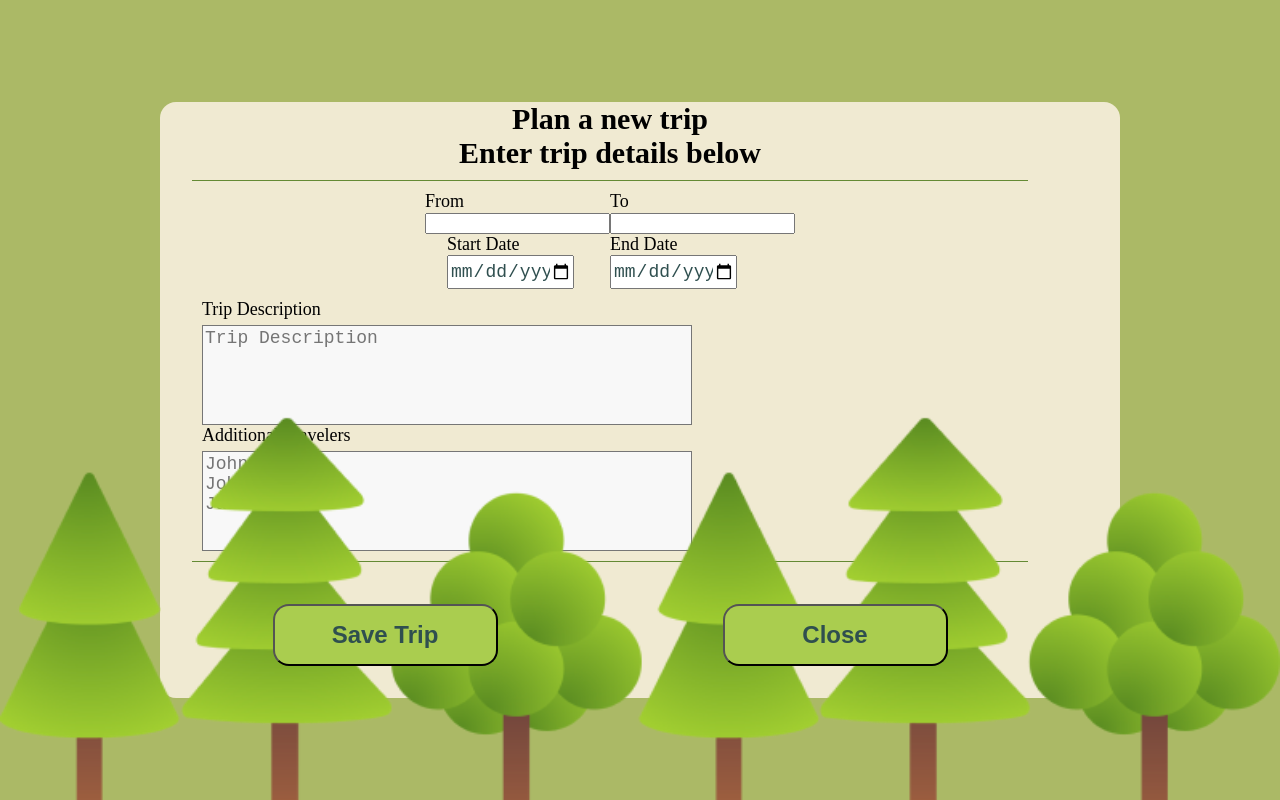
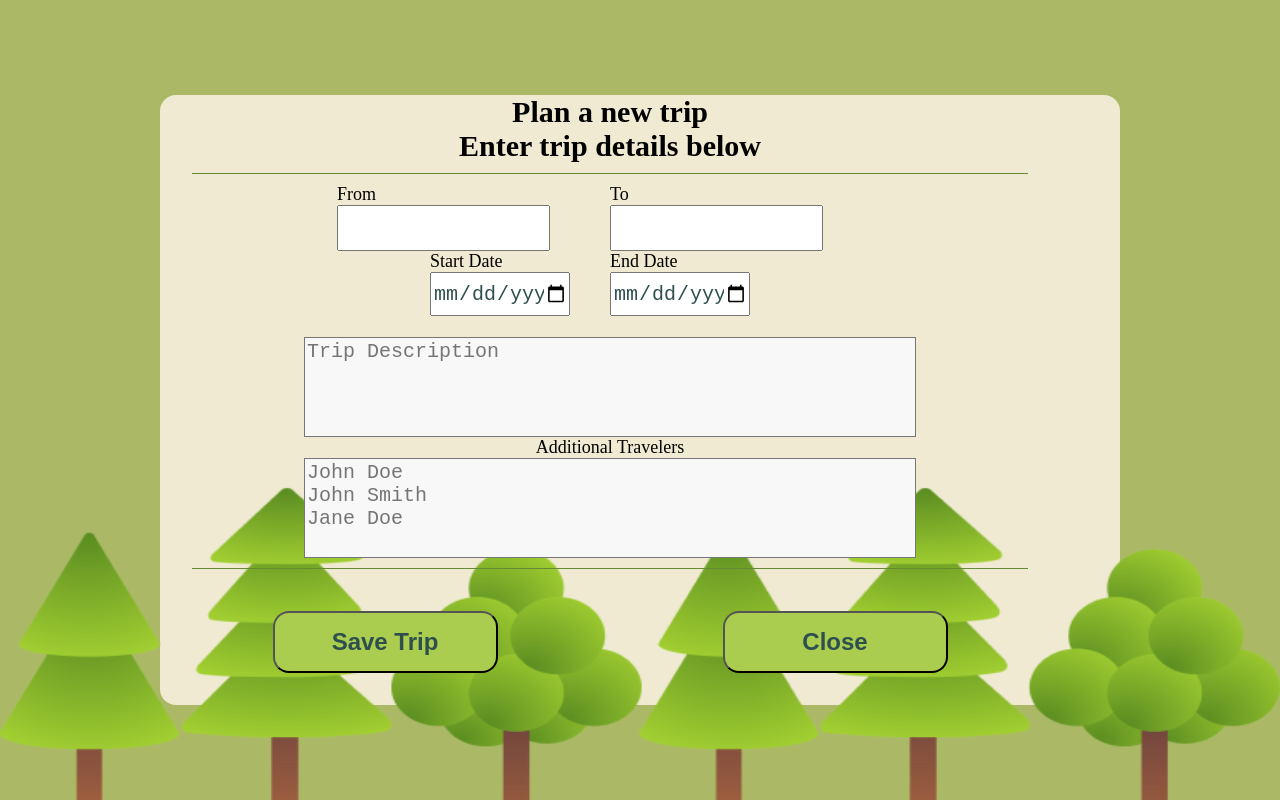
Before and after one commit to HRCeladon/HRGreen, a React app: page / in a window 1280 px wide. Both pictures are taken after a click on the button "Plan New Trip". Built offline with nearby package versions, Linux system fonts and the light colour scheme; the HTML template or start-up script is replaced by a standard one.

Commit message:
Fix bug where autocomplete list will show up for second input too

```diff
--- a/client/src/components/Modals/AutoCompleteInput.jsx
+++ b/client/src/components/Modals/AutoCompleteInput.jsx
@@ -1,50 +1,89 @@
 import React, { useState } from 'react';
 import { fetchPlace } from './formValidation.js';
 
-const AutoCompleteInput = ({ label }) => {
-  const [city, setCity] = useState("");
-  const [autocompleteCities, setAutocompleteCities] = useState([]);
-  const [autocompleteErr, setAutocompleteErr] = useState("");
+const AutoCompleteInput = ({ passFrom, passTo }) => {
+  const [from, setFrom] = useState('');
+  const [autocompleteFrom, setAutocompleteFrom] = useState([]);
+  const [autocompleteFromErr, setAutocompleteFromErr] = useState("");
 
-  const handleCityChange = async (e) => {
-    setCity(e.target.value);
-    if (!city) return;
+  const [to, setTo] = useState('')
+  const [autocompleteTo, setAutocompleteTo] = useState([]);
+  const [autocompleteToErr, setAutocompleteToErr] = useState("");
 
-    const res = await fetchPlace(city);
-    !autocompleteCities.includes(e.target.value) &&
+  const handleFromCityChange = async (e) => {
+    setFrom(e.target.value)
+    passFrom(e.target.value)
+    if (!from) return;
+
+    const res = await fetchPlace(from);
+    !autocompleteFrom.includes(e.target.value) &&
       res.features &&
-      setAutocompleteCities(res.features.map((place) => place.place_name));
-    res.error ? setAutocompleteErr(res.error) : setAutocompleteErr("");
+      setAutocompleteFrom(res.features.map((place) => place.place_name));
+    res.error ? setAutocompleteFromErr(res.error) : setAutocompleteFromErr("");
+  };
+
+  const handleToCityChange = async (e) => {
+    setTo(e.target.value)
+    passTo(e.target.value)
+    if (!to) return;
+
+    const res = await fetchPlace(to);
+    !autocompleteTo.includes(e.target.value) &&
+      res.features &&
+      setAutocompleteTo(res.features.map((place) => place.place_name));
+    res.error ? setAutocompleteToErr(res.error) : setAutocompleteToErr("");
   };
 
   return (
-    <form>
     <div className="placesAutocomplete">
-        <div className="placesAutocomplete__inputWrap">
-          <label htmlFor="city" className="label">
-            {label}
-          </label><br/>
-          {autocompleteErr && (
-            <div className="error">{autocompleteErr}</div>)}
+
+      <div className="from-autocomplete">
+        <label htmlFor="from" className="from-label">From</label><br />
+        {autocompleteFromErr && (
+          <div className="error">{autocompleteFromErr}</div>)}
         <input
-            list="places"
+          list="from-places"
           type="text"
-            id="city"
+          id="from"
           name="city"
-            onChange={handleCityChange}
-            value={city}
+          onChange={handleFromCityChange}
+          value={from}
           required
-            pattern={autocompleteCities.join("|")}
+          pattern={autocompleteFrom.join("|")}
           autoComplete="off"
         />
-          <datalist id="places">
-            {autocompleteCities.map((city, i) => (
+        {/* Auto-complete list */}
+        <datalist id="from-places">
+          {autocompleteFrom.map((city, i) => (
+            <option key={i}>{city}</option>
+          ))}
+        </datalist>
+      </div>
+
+      {/* To input field */}
+      <div className="to-autocomplete">
+        <label htmlFor="to" className="to-label">To</label><br />
+        {autocompleteToErr && (
+          <div className="error">{autocompleteToErr}</div>)}
+        <input
+          list="to-places"
+          type="text"
+          id="to"
+          name="city"
+          onChange={handleToCityChange}
+          value={to}
+          required
+          pattern={autocompleteTo.join("|")}
+          autoComplete="off"
+        />
+        {/* Auto-complete list */}
+        <datalist id="to-places">
+          {autocompleteTo.map((city, i) => (
             <option key={i}>{city}</option>
           ))}
         </datalist>
       </div>
     </div>
-    </form>
   );
 };
 
--- a/client/src/components/Modals/Planner.jsx
+++ b/client/src/components/Modals/Planner.jsx
@@ -4,28 +4,23 @@ import { checkTripPlannerForm, formatTravelers } from './formValidation.js'
 import trees from './trees.png'
 
 const Planner = ({showPlanner, onClose}) => {
-  const [from, setFrom] = useState('')
-  const [to, setTo] = useState('')
+  const [from, passFrom] = useState('')
+  const [to, passTo] = useState('')
   const [startDate, setStartDate] = useState('')
   const [endDate, setEndDate] = useState('')
   const [description, setDescription] = useState('')
   const [travelers, setTravelers] = useState('')
   const clearFields = () => {
-    setFrom('')
-    setTo('')
+    passFrom('')
+    passTo('')
     setStartDate('')
     setEndDate('')
     setDescription('')
     setTravelers('')
   }
 
-  const setBackground = () => {
-    let background = document.getElementsByClassName('modal-footer')
-    background.style.setBackground
-  }
-
   const onPlannerSubmit = () => {
-    let isValid = checkTripPlannerForm('from', 'to', startDate, endDate)
+    let isValid = checkTripPlannerForm(from, to, startDate, endDate)
     if (isValid) {
       const tripInfo = {
         from: from,
@@ -43,13 +38,6 @@ const Planner = ({showPlanner, onClose}) => {
     }
   }
 
-  const backgroundTrees = {
-    backgroundImage: `url(${trees})`,
-    backgroundPosition: 'center',
-    backgroundSize: 'cover',
-    backgroundRepeat: 'no-repeat'
-  }
-
   return (showPlanner && (
     <div className='modal' onClick={onClose}>
       <div className='modal-content' onClick={(e) => e.stopPropagation()}>
@@ -60,34 +48,27 @@ const Planner = ({showPlanner, onClose}) => {
           <div className='error'></div>
         </div>
         {/* Modal Body */}
-        <div className='modal-body' >
-          <div className='from-to'>
-              <AutoCompleteInput label={'From'} />
-              <AutoCompleteInput label={'To'} />
-          </div>
+        <div className='modal-body'>
+          <AutoCompleteInput passFrom={passFrom} passTo={passTo} />
 
           <div className='start-end'>
-            <div className='modal-segment'>
-              <label htmlFor='start-date'>Start Date</label><br/>
-              <input type='date' id='start-date' placeholder='Start' onChange={(e)=>setStartDate(e.target.value)} value={startDate} /><br/>
+            <div className='start-container'>
+              <label htmlFor='start-date'>Start Date</label>
+              <input type='date' id='start-date' onChange={(e)=>setStartDate(e.target.value)} value={startDate} /><br/>
             </div>
-            <div className='modal-segment'>
-              <label htmlFor='end-date'>End Date</label><br/>
-              <input type='date' id='end-date' placeholder='End' onChange={(e)=>setEndDate(e.target.value)} value={endDate} /><br/>
+            <div className='end-container'>
+              <label htmlFor='end-date' >End Date</label>
+              <input type='date' id='end-date' onChange={(e)=>setEndDate(e.target.value)} value={endDate} /><br/>
             </div>
           </div>
 
-          <div className='description-and-travelers'>
-            <div htmlFor='description-input'>Trip Description</div>
-            <textarea id='description-input' rows='5' cols='200' placeholder='Trip Description' onChange={(e)=>setDescription(e.target.value)} value={description}/>
+          <textarea id='description-input' rows='5' cols='200' placeholder='Trip Description' onChange={(e)=>setDescription(e.target.value)} value={description}/>
 
-            <div htmlFor='travelers-input'>Additional Travelers</div>
-            <textarea id='travelers-input' rows='5' cols='200' placeholder='John Doe&#10;John Smith&#10;Jane Doe' onChange={(e)=>setTravelers(e.target.value)} value={travelers}/>
-          </div>
+          <div className='travelers-input' htmlFor='travelers-input'>Additional Travelers</div>
+          <textarea id='travelers-input' rows='5' cols='200' placeholder='John Doe&#10;John Smith&#10;Jane Doe' onChange={(e)=>setTravelers(e.target.value)} value={travelers}/>
         </div>
         {/* Modal Footer */}
         <div className='modal-footer'>
-
           <button className='modal-button' onClick={onPlannerSubmit}>Save Trip</button>
           <button className='modal-button' onClick={onClose} >Close</button>
         </div>
--- a/client/src/components/Modals/styles.css
+++ b/client/src/components/Modals/styles.css
@@ -54,6 +54,7 @@ body {
   height: fit-content;
   width: 75%;
   border-radius: 1rem;
+  z-index: 10;
 }
 .error {
   font-size: 18px;
@@ -76,8 +77,10 @@ body {
 .modal-trees {
   position: absolute;
   width: 100%;
+  max-height: 700px;
   bottom: 0;
   left: 0;
+  z-index: -10;
 }
 .modal-footer {
   display: flex;
@@ -97,7 +100,7 @@ body {
   z-index: 10;
 }
 .modal-segment {
-  margin: 0;
+
 }
 /* Input fields for contact us form */
 #your-full-name, #your-phone, #your-email  {
@@ -125,39 +128,47 @@ body {
   resize: none;
 }
 /* Planner modal  */
-.from-to {
+.placesAutocomplete {
   display: flex;
   flex-direction: row;
   justify-content: center;
+}
+.from-autocomplete, .to-autocomplete {
+  display: inline-block;
+  margin: 0;
+  text-align: left;
 }
 .start-end {
   display: flex;
   flex-direction: row;
   justify-content: center;
 }
+
+.start-container, .end-container {
+  display: flex;
+  flex-direction: column;
+  justify-content: center;
+}
 /* Input fields for planner form */
 #from, #to, #start-date, #end-date {
-  display: inline-block;
-  text-align: left;
-  margin: 0 0 10px 0;
-  height: 30px;
+  text-align: center;
+  height: 40px;
   width: 75%;
-  font-size: 18px;
+  font-size: 20px;
   color: darkslategrey;
 }
-.description-and-travelers {
-  display: flex;
-  flex-direction: column;
-  justify-content: space-evenly;
+.travelers-input {
+  margin: 0 auto;
+  text-align: center;
 }
 #description-input, #travelers-input {
-  width: 60%;
+  display: block;
+  margin: 0 auto;
+  width: 75%;
   height: 100px;
-  margin: 5px 0 0 0;
-  font-size: 24px;
   box-sizing: border-box;
   background-color: #f8f8f8;
-  font-size: 18px;
+  font-size: 20px;
   resize: none;
 }
 #image-preview {
```
Lines whose indentation alone changed are shown as unchanged.
